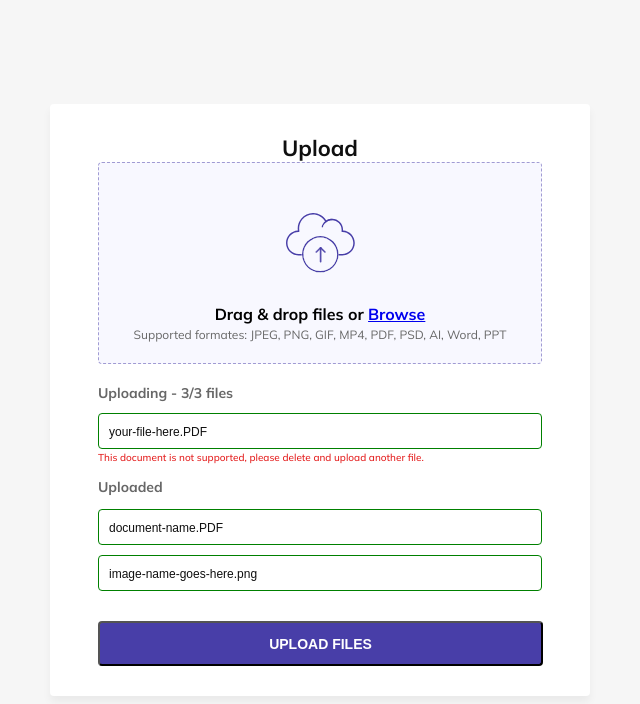
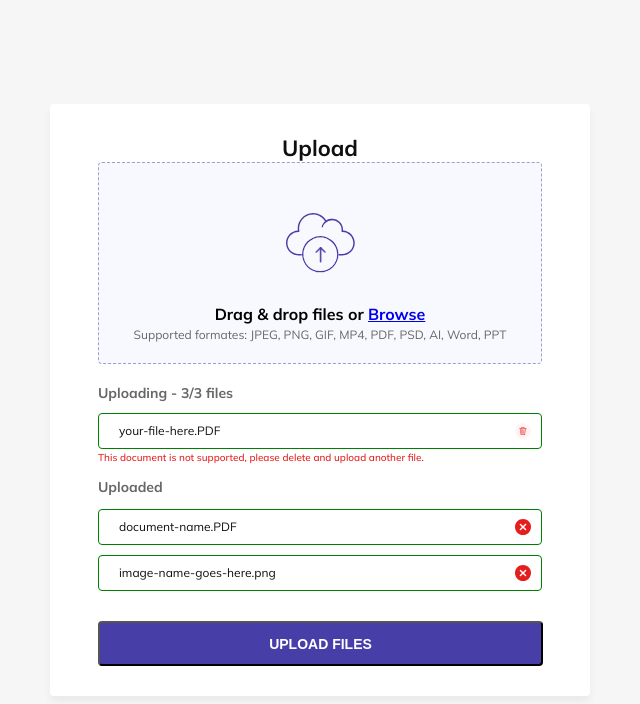
Before and after one commit to LILPuck169/simpleUi, a plain HTML site: page index.html in a window 1280 px wide. Shown: the whole page, without its empty margins (320-960 px from the left). Drawn offline with Linux system fonts and the light colour scheme.

Commit message:
div заменён успешно

```diff
--- a/index.html
+++ b/index.html
@@ -30,17 +30,21 @@
           <p class="text__uploading text__uploading-margin">
             Uploading - 3/3 files
           </p>
-          <input
+          <!-- <input
             placeholder="your-file-here.PDF"
             class="input_txt"
             type="text"
-          />
+          /> -->
+          <div class="input__txt">
+            <p class="input__txt-placeholder">your-file-here.PDF</p>
+            <img src="delete.svg" alt="Иконка" />
+          </div>
           <p class="warring__txt">
             This document is not supported, please delete and upload another
             file.
           </p>
           <p class="text__uploading text__uploading-margin1">Uploaded</p>
-          <input
+          <!-- <input
             placeholder="document-name.PDF"
             class="input_txt margin__txt"
             type="text"
@@ -49,7 +53,15 @@
             placeholder="image-name-goes-here.png"
             class="input_txt margin__txt"
             type="text"
-          />
+          /> -->
+          <div class="input__txt margin__txt">
+            <p class="input__txt-placeholder">document-name.PDF</p>
+            <img src="crossIcon.svg" alt="Иконка" />
+          </div>
+          <div class="input__txt margin__txt">
+            <p class="input__txt-placeholder">image-name-goes-here.png</p>
+            <img src="crossIcon.svg" alt="Иконка" />
+          </div>
           <button class="upload__button">Upload Files</button>
         </div>
       </div>
--- a/style.css
+++ b/style.css
@@ -95,17 +95,21 @@
   margin-bottom: 13px;
 }
 
-.input_txt {
+.input__txt {
   width: 100%;
   height: 36px;
   border: 0.5px solid green;
   border-radius: var(--border-radius);
   background: rgb(255, 255, 255);
+  display: flex;
+  justify-content: space-between;
+  align-items: center;
+  padding: 10px;
 }
-.input_txt:hover {
+.input__txt:hover {
   border: 0.5px solid rgb(228, 29, 29);
 }
-.input_txt::placeholder {
+.input__txt-placeholder {
   color: rgb(15, 15, 15);
   font-size: 12px;
   font-weight: 400;
```
Also changed, not shown: delete.svg (added).
